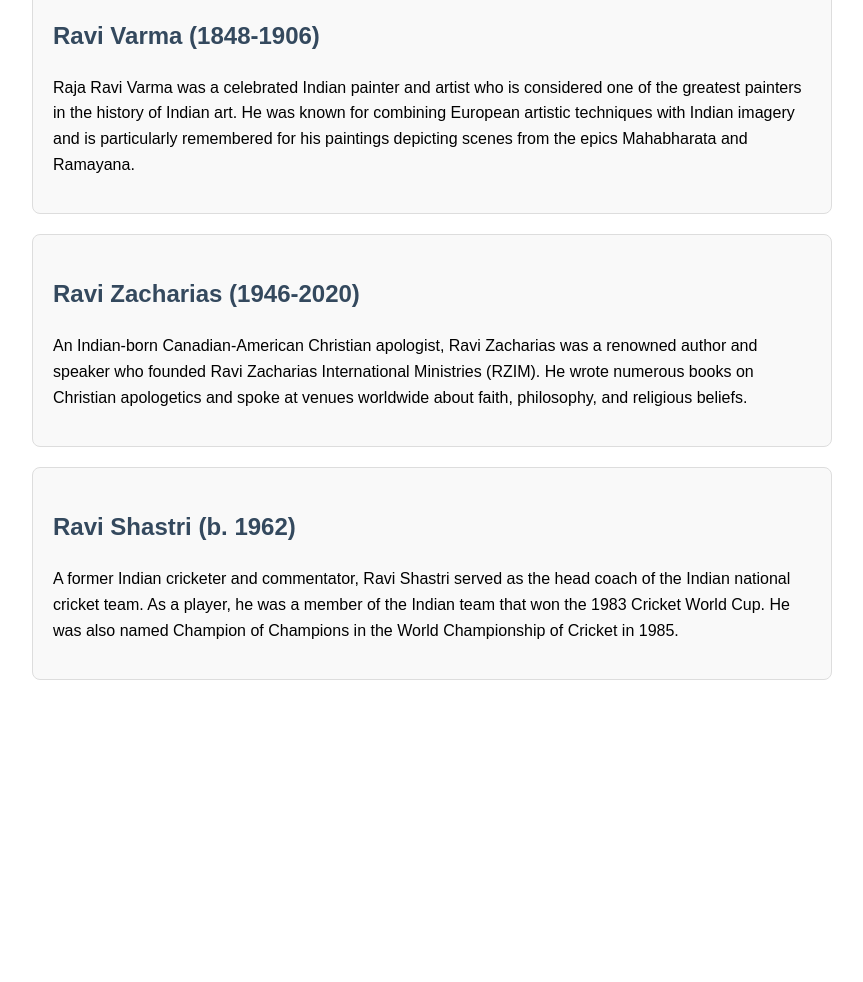
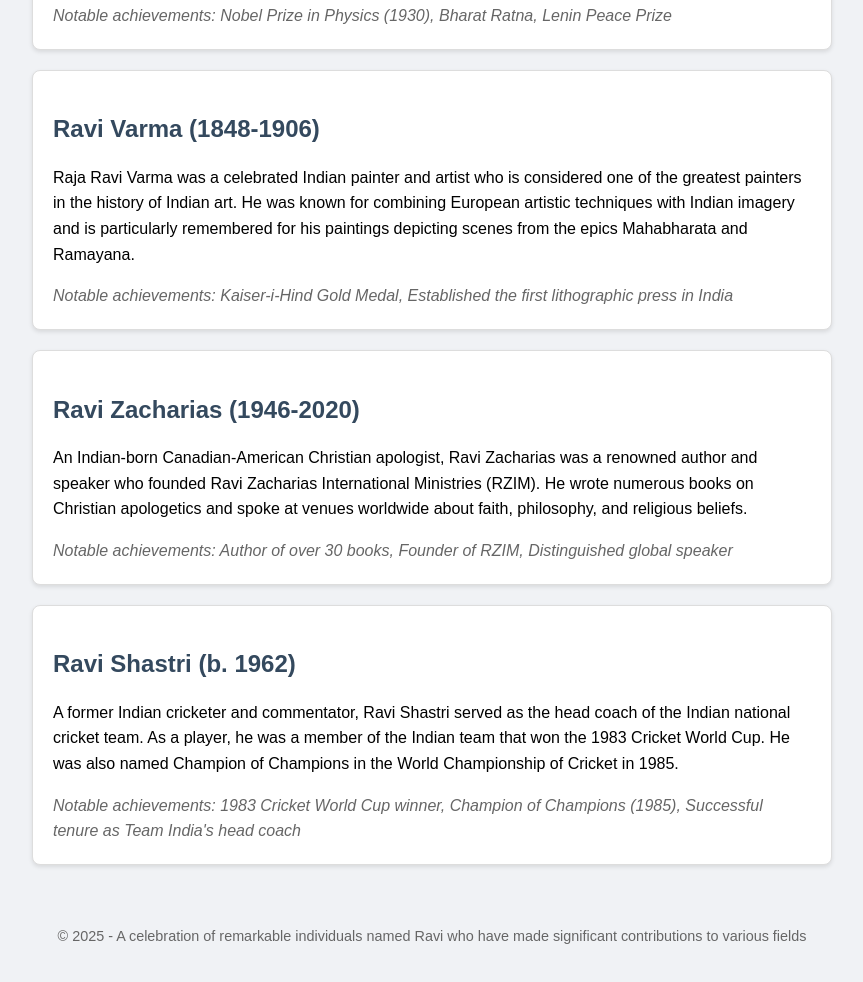
Before and after one commit to bl1nkr/ravi-api, a plain HTML site: page index.html in a window 1280 px wide. Shown: the part 630-1612 px from the top of the page, without its empty margins (208-1071 px from the left). Before the commit the page ends 1350 px from the top, so only its background shows below. Drawn offline with Linux system fonts and the light colour scheme.

Commit message:
Update Famous Ravis page with additional styling and content

```diff
--- a/index.html
+++ b/index.html
@@ -11,20 +11,42 @@
             margin: 0 auto;
             padding: 20px;
             line-height: 1.6;
+            background-color: #f0f2f5;
         }
         .ravi-card {
             border: 1px solid #ddd;
             border-radius: 8px;
             padding: 20px;
             margin: 20px 0;
-            background-color: #f9f9f9;
+            background-color: #ffffff;
+            box-shadow: 0 2px 4px rgba(0,0,0,0.1);
+            transition: transform 0.2s ease;
+        }
+        .ravi-card:hover {
+            transform: translateY(-5px);
         }
         h1 {
             color: #2c3e50;
             text-align: center;
+            padding: 20px 0;
+            border-bottom: 2px solid #3498db;
+            margin-bottom: 30px;
         }
         h2 {
             color: #34495e;
+            margin-bottom: 15px;
+        }
+        .achievements {
+            margin-top: 10px;
+            font-style: italic;
+            color: #666;
+        }
+        footer {
+            text-align: center;
+            margin-top: 40px;
+            padding: 20px;
+            color: #666;
+            font-size: 0.9em;
         }
     </style>
 </head>
@@ -33,27 +55,46 @@
 
     <div class="ravi-card">
         <h2>Ravi Shankar (1920-2012)</h2>
-        <p>One of the most famous Indian musicians of all time, Ravi Shankar was a legendary sitar player who influenced countless musicians worldwide. He was known for introducing Indian classical music to the Western world and collaborated with artists like George Harrison of The Beatles. He won multiple Grammy Awards and was awarded India's highest civilian honor, the Bharat Ratna.</p>
+        <p>One of the most famous Indian musicians of all time, Ravi Shankar was a legendary sitar player who influenced countless musicians worldwide. He was known for introducing Indian classical music to the Western world and collaborated with artists like George Harrison of The Beatles.</p>
+        <div class="achievements">
+            Notable achievements: Multiple Grammy Awards, Bharat Ratna (India's highest civilian honor), Kennedy Center Honors
+        </div>
     </div>
 
     <div class="ravi-card">
         <h2>Sir C.V. Raman (1888-1970)</h2>
         <p>Born as Chandrasekhara Venkata Raman, he was an Indian physicist who won the Nobel Prize in Physics in 1930 for his groundbreaking work on light scattering. The Raman effect, named after him, demonstrates that when light traverses a transparent material, some of the deflected light changes its wavelength.</p>
+        <div class="achievements">
+            Notable achievements: Nobel Prize in Physics (1930), Bharat Ratna, Lenin Peace Prize
+        </div>
     </div>
 
     <div class="ravi-card">
         <h2>Ravi Varma (1848-1906)</h2>
         <p>Raja Ravi Varma was a celebrated Indian painter and artist who is considered one of the greatest painters in the history of Indian art. He was known for combining European artistic techniques with Indian imagery and is particularly remembered for his paintings depicting scenes from the epics Mahabharata and Ramayana.</p>
+        <div class="achievements">
+            Notable achievements: Kaiser-i-Hind Gold Medal, Established the first lithographic press in India
+        </div>
     </div>
 
     <div class="ravi-card">
         <h2>Ravi Zacharias (1946-2020)</h2>
         <p>An Indian-born Canadian-American Christian apologist, Ravi Zacharias was a renowned author and speaker who founded Ravi Zacharias International Ministries (RZIM). He wrote numerous books on Christian apologetics and spoke at venues worldwide about faith, philosophy, and religious beliefs.</p>
+        <div class="achievements">
+            Notable achievements: Author of over 30 books, Founder of RZIM, Distinguished global speaker
+        </div>
     </div>
 
     <div class="ravi-card">
         <h2>Ravi Shastri (b. 1962)</h2>
         <p>A former Indian cricketer and commentator, Ravi Shastri served as the head coach of the Indian national cricket team. As a player, he was a member of the Indian team that won the 1983 Cricket World Cup. He was also named Champion of Champions in the World Championship of Cricket in 1985.</p>
+        <div class="achievements">
+            Notable achievements: 1983 Cricket World Cup winner, Champion of Champions (1985), Successful tenure as Team India's head coach
+        </div>
     </div>
+
+    <footer>
+        © 2025 - A celebration of remarkable individuals named Ravi who have made significant contributions to various fields
+    </footer>
 </body>
 </html>
```
